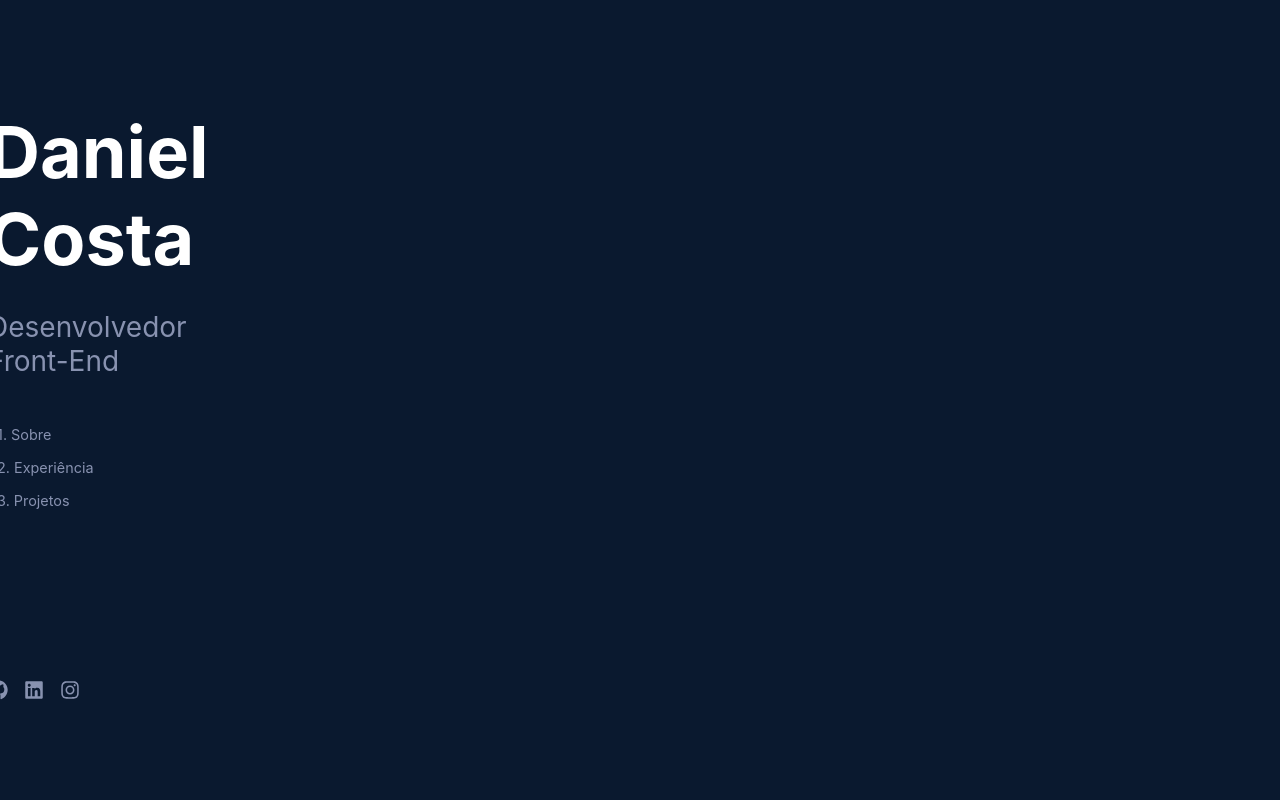
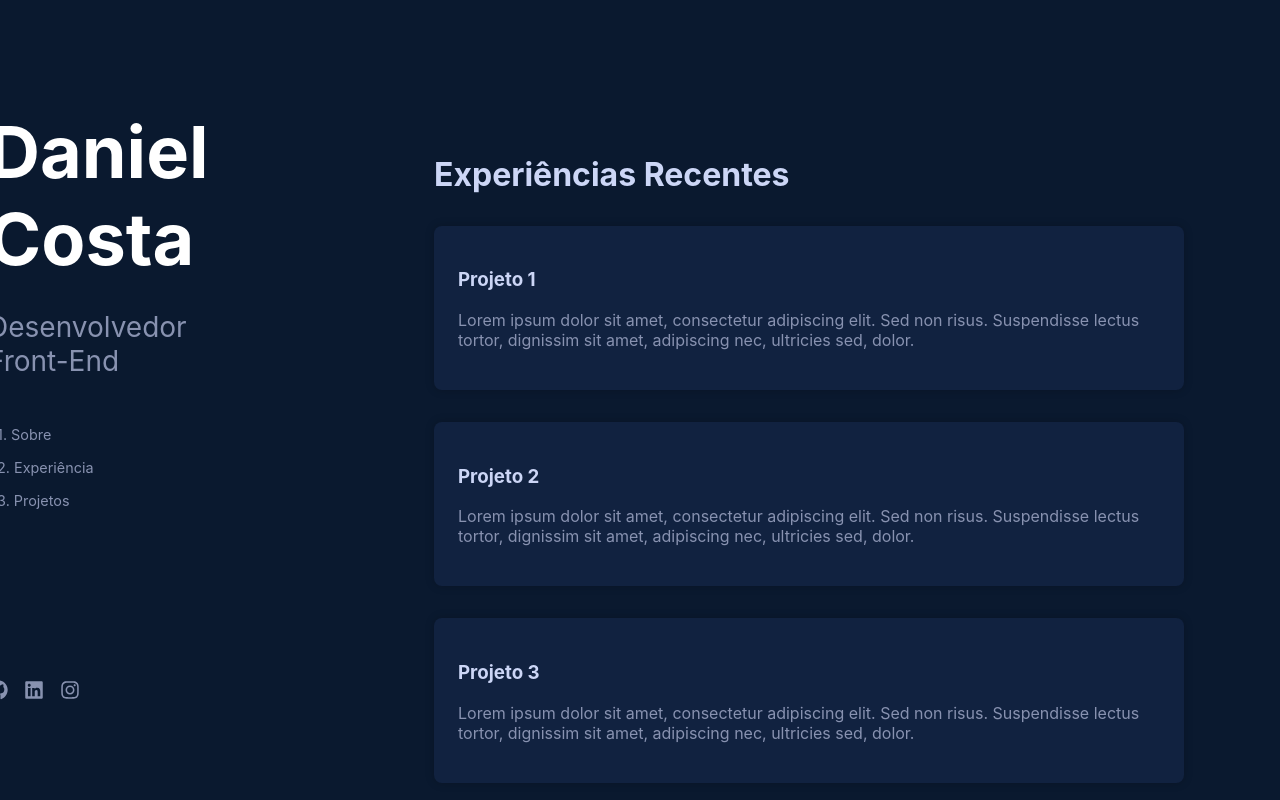
Before and after one commit to danielcoosta1/meu-portfolio, a React (Vite) app: page / in a window 1280 px wide. Shown: the top 800 px of the page. Built offline with nearby package versions, Linux system fonts and the light colour scheme.

Commit message:
Colocando um teste para ver a estilização

```diff
--- a/src/App.jsx
+++ b/src/App.jsx
@@ -1,10 +1,11 @@
+import Teste from "./components/ComponenteTeste/Teste";
 import Layout from "./components/Layout";
 
 
 function App() {
   return (
     <Layout>
-
+      <Teste/>
     </Layout>
   );
 }
--- /dev/null
+++ b/src/components/ComponenteTeste/Teste.jsx
@@ -0,0 +1,26 @@
+const Teste = () => {
+  return (
+    <section style={{ padding: "2rem 0" }}>
+      <h2 style={{ color: "#ccd6f6", fontSize: "2rem", marginBottom: "2rem" }}>Experiências Recentes</h2>
+      <div style={{ display: "flex", flexDirection: "column", gap: "2rem" }}>
+        {Array.from({ length: 10 }).map((_, index) => (
+          <div key={index} style={{
+            backgroundColor: "#112240",
+            padding: "1.5rem",
+            borderRadius: "8px",
+            boxShadow: "0 0 10px rgba(0,0,0,0.2)",
+            color: "#8892b0"
+          }}>
+            <h3 style={{ color: "#ccd6f6" }}>Projeto {index + 1}</h3>
+            <p>
+              Lorem ipsum dolor sit amet, consectetur adipiscing elit. Sed non risus.
+              Suspendisse lectus tortor, dignissim sit amet, adipiscing nec, ultricies sed, dolor.
+            </p>
+          </div>
+        ))}
+      </div>
+    </section>
+  );
+};
+
+export default Teste;
```
